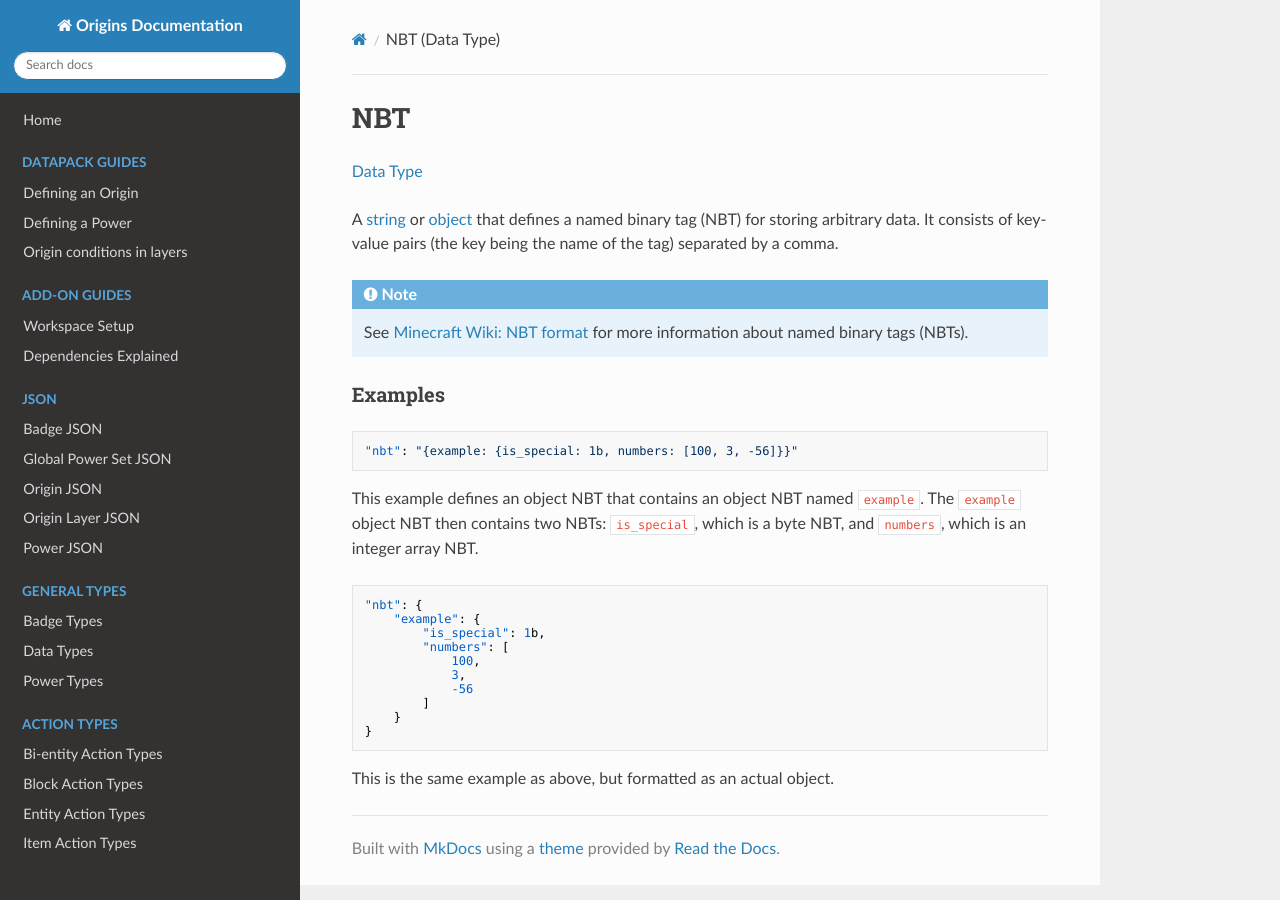
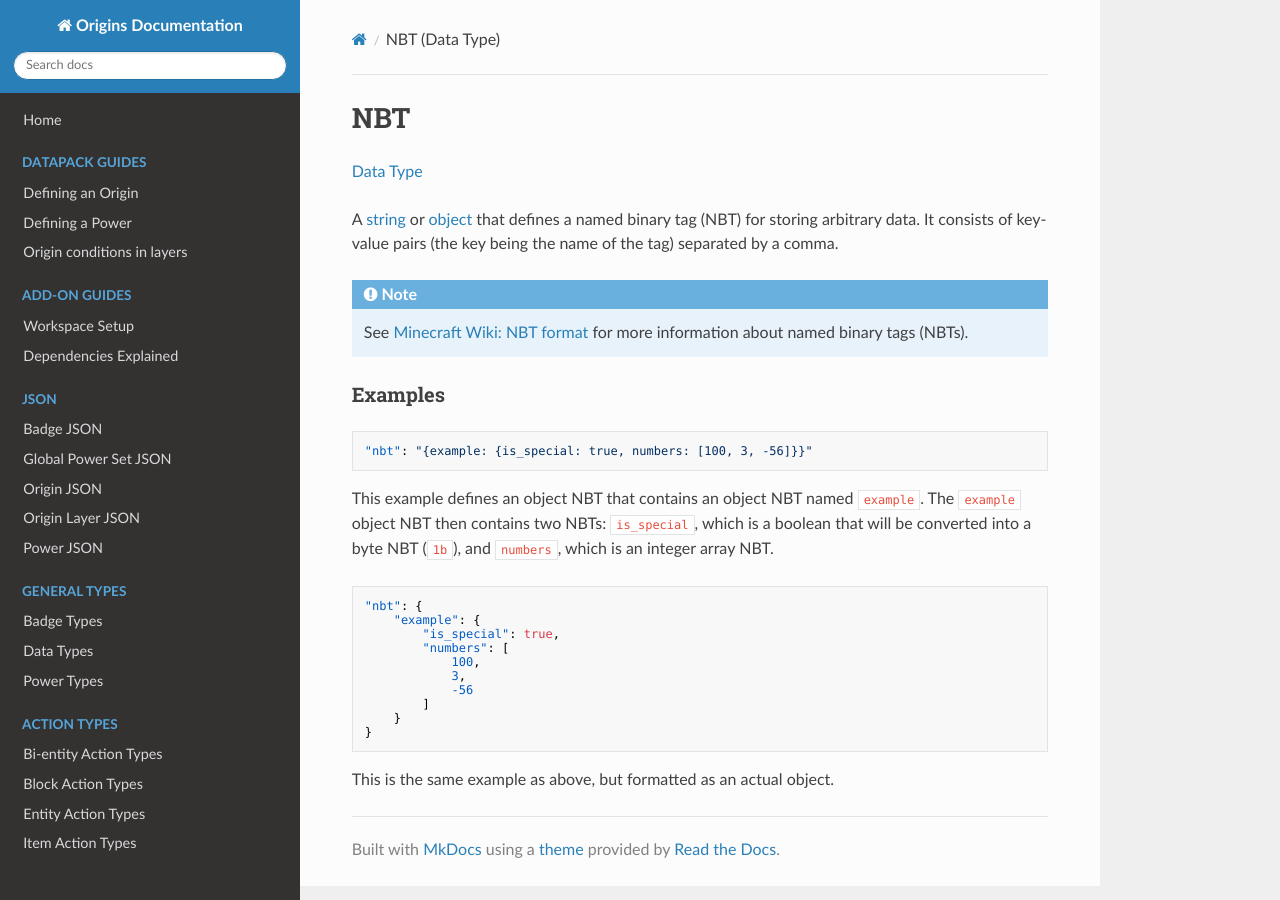
Before and after one commit to apace100/origins-docs, an MkDocs documentation site: the page built from docs/types/data_types/nbt.md, in a window 1280 px wide. Built offline with MkDocs 1.6.1, drawn with Linux system fonts in a browser that asks for light colours; nearby versions of some CDN libraries.

Commit message:
Fixed examples in `nbt` (Data Type)

````diff
--- a/docs/types/data_types/nbt.md
+++ b/docs/types/data_types/nbt.md
@@ -18,16 +18,16 @@ A [string](string.md) or [object](object.md) that defines a named binary tag (NB
 ### Examples
 
 ```json
-"nbt": "{example: {is_special: 1b, numbers: [100, 3, -56]}}"
+"nbt": "{example: {is_special: true, numbers: [100, 3, -56]}}"
 ```
 
-This example defines an object NBT that contains an object NBT named `example`. The `example` object NBT then contains two NBTs: `is_special`, which is a byte NBT, and `numbers`, which is an integer array NBT.
+This example defines an object NBT that contains an object NBT named `example`. The `example` object NBT then contains two NBTs: `is_special`, which is a boolean that will be converted into a byte NBT (`1b`), and `numbers`, which is an integer array NBT.
 <br>
 
 ```json
 "nbt": {
     "example": {
-        "is_special": 1b,
+        "is_special": true,
         "numbers": [
             100,
             3,
````
Also changed, not shown: categories/index.md (added, +4 -0 lines).
